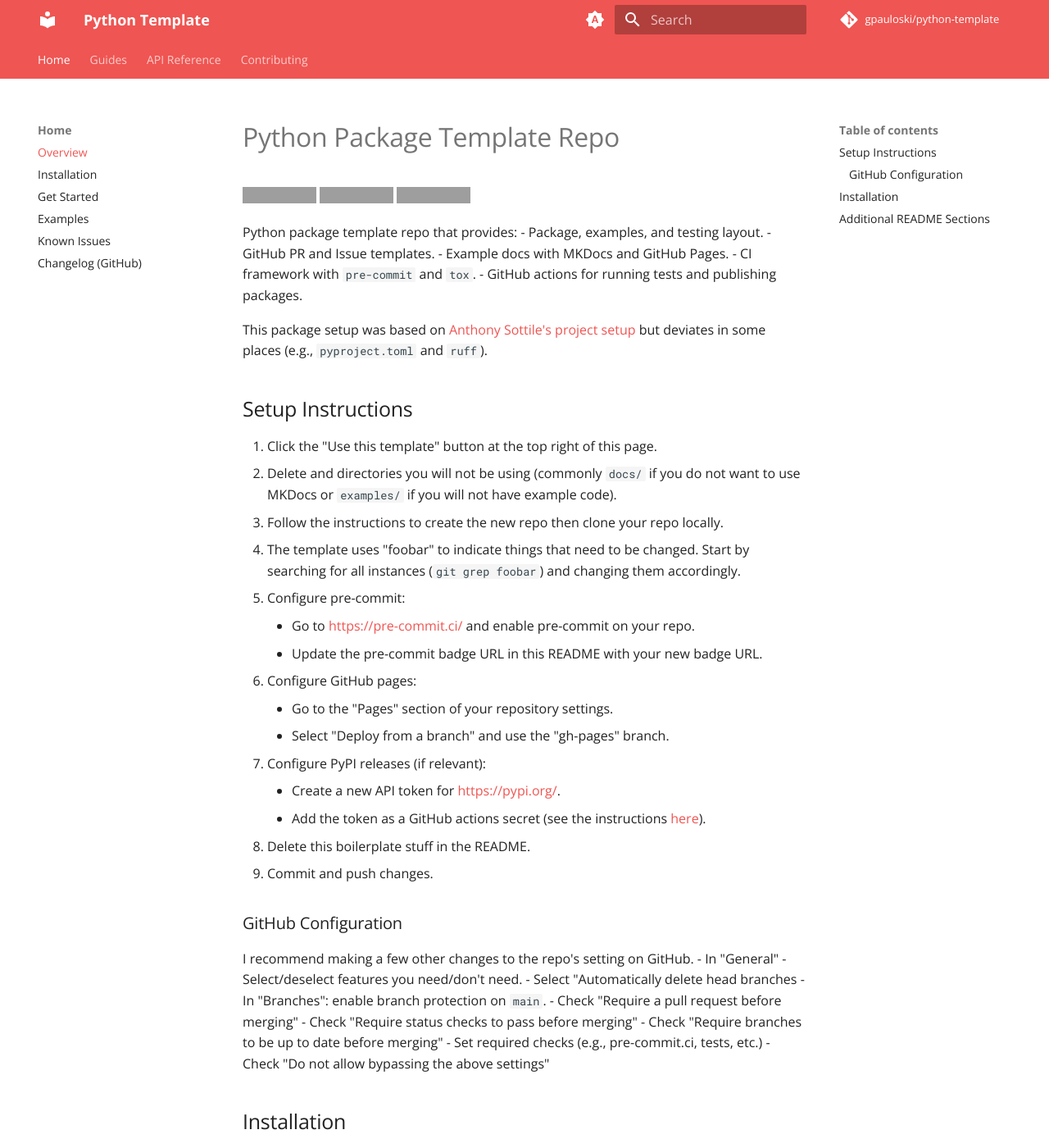
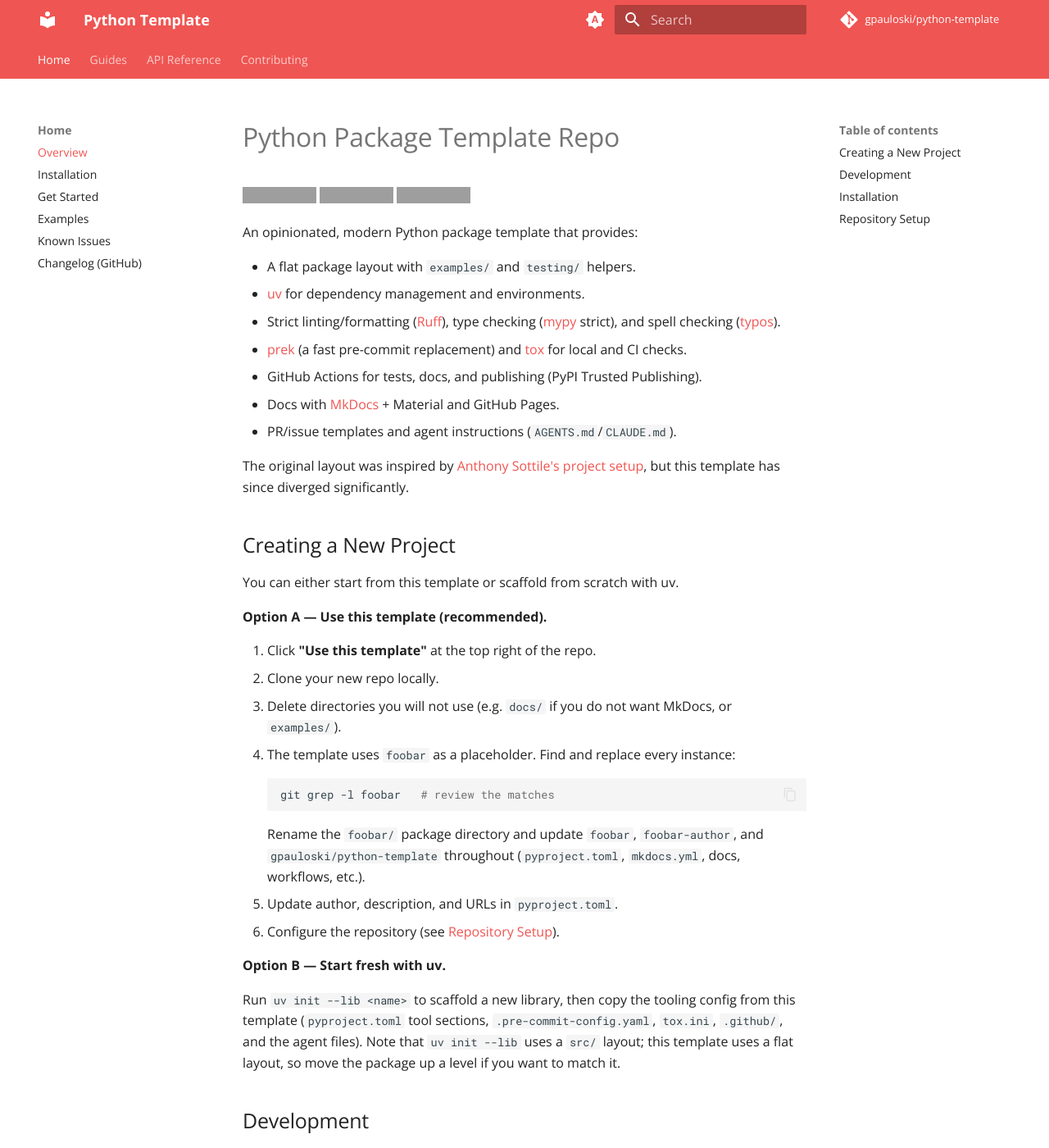
Before and after one commit to gpauloski/python-template, an MkDocs documentation site: the page built from docs/index.md, in a window 1280 px wide and 1400 px high. Shown: the whole window at 82% size. Built offline with MkDocs 1.6.1 and Material for MkDocs 9.7.7, drawn with Linux system fonts in a browser that asks for light colours; comment, search, counter and statistics services are not loaded; the version menu is left out; some of the changed text lies outside the part shown; grey boxes are pictures that could not be loaded.

Commit message:
Phase 5: overhaul README and contributing/.github docs
- Rewrite README around uv/prek/tox and template bootstrapping
- Update contributing dev-setup docs to the uv/prek workflow
- Add repository-setup guide (repo defaults, Trusted Publishing, labels)
- Make CODE_OF_CONDUCT contact generic; PR template references prek
- Harden mypy exclude against local build artifacts (site/, build/, dist/)
- Ignore .complexipy_cache/

````diff
--- a/README.md
+++ b/README.md
@@ -2,66 +2,106 @@
 
 [![docs](https://github.com/gpauloski/python-template/actions/workflows/docs.yml/badge.svg)](https://github.com/gpauloski/python-template/actions)
 [![tests](https://github.com/gpauloski/python-template/actions/workflows/tests.yml/badge.svg)](https://github.com/gpauloski/python-template/actions)
-[![pre-commit.ci status](https://results.pre-commit.ci/badge/github/gpauloski/python-template/main.svg)](https://results.pre-commit.ci/latest/github/gpauloski/python-template/main)
+[![prek](https://github.com/gpauloski/python-template/actions/workflows/prek.yml/badge.svg)](https://github.com/gpauloski/python-template/actions)
 
-Python package template repo that provides:
-- Package, examples, and testing layout.
-- GitHub PR and Issue templates.
-- Example docs with MKDocs and GitHub Pages.
-- CI framework with `pre-commit` and `tox`.
-- GitHub actions for running tests and publishing packages.
+An opinionated, modern Python package template that provides:
 
-This package setup was based on [Anthony Sottile's project setup](https://www.youtube.com/watch?v=q8DkatMZvUs&list=PLWBKAf81pmOaP9naRiNAqug6EBnkPakvY) but deviates in some places (e.g., `pyproject.toml` and `ruff`).
+- A flat package layout with `examples/` and `testing/` helpers.
+- [uv](https://docs.astral.sh/uv/) for dependency management and environments.
+- Strict linting/formatting ([Ruff](https://docs.astral.sh/ruff/)), type
+  checking ([mypy](https://mypy.readthedocs.io/) strict), and spell checking
+  ([typos](https://github.com/crate-ci/typos)).
+- [prek](https://github.com/j178/prek) (a fast pre-commit replacement) and
+  [tox](https://tox.wiki/) for local and CI checks.
+- GitHub Actions for tests, docs, and publishing (PyPI Trusted Publishing).
+- Docs with [MkDocs](https://www.mkdocs.org/) + Material and GitHub Pages.
+- PR/issue templates and agent instructions (`AGENTS.md`/`CLAUDE.md`).
 
-## Setup Instructions
+The original layout was inspired by
+[Anthony Sottile's project setup](https://www.youtube.com/watch?v=q8DkatMZvUs&list=PLWBKAf81pmOaP9naRiNAqug6EBnkPakvY),
+but this template has since diverged significantly.
 
-1. Click the "Use this template" button at the top right of this page.
-2. Delete and directories you will not be using (commonly `docs/` if you do not want to use MKDocs or `examples/` if you will not have example code).
-3. Follow the instructions to create the new repo then clone your repo locally.
-4. The template uses "foobar" to indicate things that need to be changed.
-   Start by searching for all instances (`git grep foobar`) and changing them accordingly.
-5. Configure pre-commit:
-    - Go to [https://pre-commit.ci/](https://pre-commit.ci/) and enable pre-commit on your repo.
-    - Update the pre-commit badge URL in this README with your new badge URL.
-6. Configure GitHub pages:
-    - Go to the "Pages" section of your repository settings.
-    - Select "Deploy from a branch" and use the "gh-pages" branch.
-7. Configure PyPI releases (if relevant):
-    - Create a new API token for [https://pypi.org/](https://pypi.org/).
-    - Add the token as a GitHub actions secret (see the instructions [here](https://github.com/pypa/gh-action-pypi-publish)).
-8. Delete this boilerplate stuff in the README.
-9. Commit and push changes.
+## Creating a New Project
 
-### GitHub Configuration
+You can either start from this template or scaffold from scratch with uv.
 
-I recommend making a few other changes to the repo's setting on GitHub.
-- In "General"
-  - Select/deselect features you need/don't need.
-  - Select "Automatically delete head branches
-- In "Branches": enable branch protection on `main`.
-  - Check "Require a pull request before merging"
-  - Check "Require status checks to pass before merging"
-    - Check "Require branches to be up to date before merging"
-    - Set required checks (e.g., pre-commit.ci, tests, etc.)
-  - Check "Do not allow bypassing the above settings"
+**Option A — Use this template (recommended).**
+
+1. Click **"Use this template"** at the top right of the repo.
+2. Clone your new repo locally.
+3. Delete directories you will not use (e.g. `docs/` if you do not want MkDocs,
+   or `examples/`).
+4. The template uses `foobar` as a placeholder. Find and replace every instance:
+   ```bash
+   git grep -l foobar   # review the matches
+   ```
+   Rename the `foobar/` package directory and update `foobar`, `foobar-author`,
+   and `gpauloski/python-template` throughout (`pyproject.toml`, `mkdocs.yml`,
+   docs, workflows, etc.).
+5. Update author, description, and URLs in `pyproject.toml`.
+6. Configure the repository (see [Repository Setup](#repository-setup)).
+
+**Option B — Start fresh with uv.**
+
+Run `uv init --lib <name>` to scaffold a new library, then copy the tooling
+config from this template (`pyproject.toml` tool sections, `.pre-commit-config.yaml`,
+`tox.ini`, `.github/`, and the agent files). Note that `uv init --lib` uses a
+`src/` layout; this template uses a flat layout, so move the package up a level
+if you want to match it.
+
+## Development
+
+This project uses [uv](https://docs.astral.sh/uv/). Install it first
+(see the [uv install docs](https://docs.astral.sh/uv/getting-started/installation/)):
+
+```bash
+curl -LsSf https://astral.sh/uv/install.sh | sh
+```
+
+Then set up the environment and git hooks:
+
+```bash
+uv sync                 # create .venv and install the project + dev tools
+uv run prek install     # install the git pre-commit hooks
+```
+
+Common tasks (`uv run` executes inside the managed environment):
+
+```bash
+uv run pytest                     # run the tests
+uv run prek run --all-files       # run all lint/format/type/spell checks
+uv run mypy .                     # type check
+uv run tox                        # full matrix: py3.10-3.13, prek, docs
+uv run tox -e py313               # a single environment
+uv run mkdocs serve               # preview docs locally (needs the docs group)
+```
+
+Install the docs dependency group when working on documentation:
+
+```bash
+uv sync --group docs
+```
 
 ## Installation
 
-Install via pip:
-```
-$ pip install foobar
+Install the released package via pip:
+
+```bash
+pip install foobar
 ```
 
-For local development:
-```
-$ tox --devenv venv -e py310
-$ pre-commit install
-```
-or
-```
-$ pip install -e .
-```
+## Repository Setup
 
-## Additional README Sections
+After creating your repository from the template, configure GitHub:
 
-...
+- **General:** enable "Automatically delete head branches" and prefer
+  "Squash merging".
+- **Branches:** add a branch protection (or ruleset) for `main` requiring a PR
+  and passing status checks (`tests`, `prek`, `check-docs`).
+- **Pages:** deploy from the `gh-pages` branch (created by the docs workflow).
+- **PyPI:** configure [Trusted Publishing](https://docs.pypi.org/trusted-publishers/)
+  pointing at the `publish` workflow (no API token required).
+
+See `docs/contributing/repository-setup.md` for the full checklist, including
+recommended issue labels that align with the release-notes categories, and
+`docs/contributing/releases.md` for how to cut a release.
--- /dev/null
+++ b/docs/contributing/repository-setup.md
@@ -0,0 +1,54 @@
+This guide covers the one-time GitHub configuration for a repository created
+from this template.
+
+## Recommended Repository Defaults
+
+In your repository **Settings**:
+
+- **General → Pull Requests:**
+    - Prefer **Squash merging** (and consider disabling merge commits) to keep a
+      linear history where one PR maps to one commit.
+    - Enable **Automatically delete head branches** to clean up merged branches.
+- **Branches → Add branch ruleset (or protection) for `main`:**
+    - Require a pull request before merging.
+    - Require status checks to pass before merging, and require branches to be
+      up to date. Select the checks you want to enforce (e.g. `tests`, `prek`,
+      `check-docs`).
+    - Do not allow bypassing the above settings.
+- **Pages:** once the `docs` workflow has run and created the `gh-pages`
+  branch, set Pages to deploy from that branch.
+- **Actions → General:** allow the workflow permissions the template needs
+  (the workflows request least-privilege permissions per job).
+
+## PyPI Trusted Publishing
+
+The `publish` workflow uses
+[PyPI Trusted Publishing](https://docs.pypi.org/trusted-publishers/){target=_blank}
+(OIDC), so no API token secret is required. Configure a
+[pending publisher](https://docs.pypi.org/trusted-publishers/creating-a-project-through-oidc/){target=_blank}
+on PyPI that points at this repository, the `publish.yml` workflow, and the
+`release` environment (if you use one).
+
+## Issue and Pull Request Labels
+
+Release notes are generated automatically from PR labels (see
+`.github/release.yml`). Create the following labels so the generated changelog
+is organized correctly:
+
+| Label | Purpose | Suggested color |
+| --- | --- | --- |
+| `breaking` | Backwards-incompatible changes | `#b60205` |
+| `enhancement` | New features | `#0e8a16` |
+| `bug` | Bug fixes | `#d73a4a` |
+| `refactor` | Internal changes / improvements | `#fbca04` |
+| `documentation` | Documentation-only changes | `#0075ca` |
+| `dependencies` | Dependency updates | `#c5def5` |
+| `ignore-for-release` | Excluded from release notes | `#ededed` |
+
+Every PR should carry at least one of these labels; unlabeled PRs fall into the
+"Other Changes" section of the release notes. You can create them quickly with
+the [GitHub CLI](https://cli.github.com/){target=_blank}, e.g.:
+
+```bash
+$ gh label create breaking --color b60205 --description "Breaking change"
+```
--- a/mkdocs.yml
+++ b/mkdocs.yml
@@ -118,6 +118,7 @@
       - contributing/index.md
       - Style Guide: contributing/style-guide.md
       - Issues and Pull Requests: contributing/issues-pull-requests.md
+      - Repository Setup: contributing/repository-setup.md
       - Releases: contributing/releases.md
 
 plugins:
--- a/pyproject.toml
+++ b/pyproject.toml
@@ -79,7 +79,9 @@
 strict = true
 # Docs helper scripts (e.g. docs/generate_api.py) import mkdocs plugins that are
 # only present in the `docs` dependency group, so exclude them from type checks.
-exclude = ["^docs/"]
+# Also exclude build artifacts so a local `mkdocs build` (site/) does not break
+# `mypy .`.
+exclude = ["^docs/", "^site/", "^build/", "^dist/"]
 
 [[tool.mypy.overrides]]
 # Test code may use untyped defs and untyped decorators (e.g. parametrize).
````
Also changed, not shown: docs/contributing/index.md (+33 -39 lines), docs/contributing/releases.md (+4 -1 lines), .github/CODE_OF_CONDUCT.md, .github/pull_request_template.md, 1 other file.
